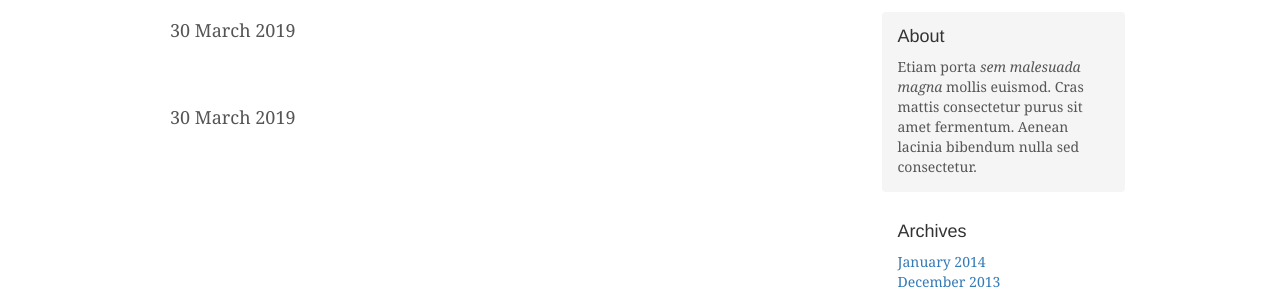
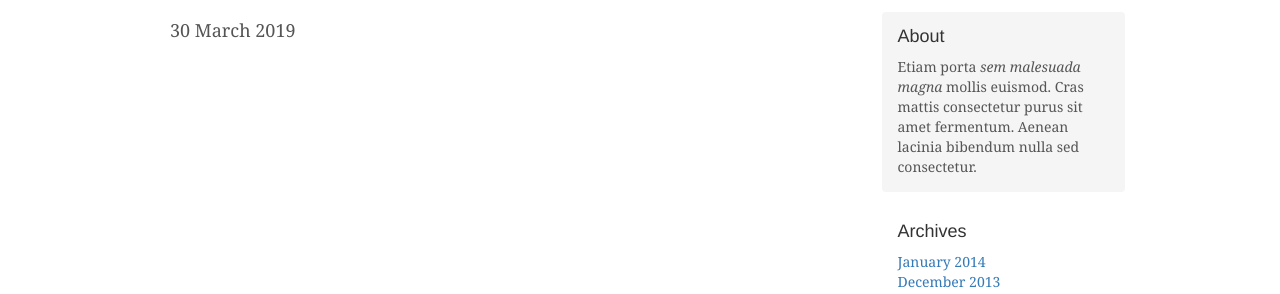
Before and after one commit to narimansnow/narimansnow.github.io, a Jekyll site: the page built from index1.html, in a window 1280 px wide. Shown: the part 212-506 px from the top of the page. Built offline with Jekyll 4.4.1, drawn with Linux system fonts in a browser that asks for light colours; nearby versions of some CDN libraries; library files that are not in the unit come from our copies.

Commit message:
Update index1.html

```diff
--- a/index1.html
+++ b/index1.html
@@ -1,17 +1,16 @@
 ---
 layout: default
 ---
-{% for post in site.categories.jekyll %}
+
 
 
 
 
 <div class="blog-post">
-            <h2 class="blog-post-title"><a href="{{postss.url|prepend: site.baseurl}}">{{ postss.title }}</a></h2>
+            <h2 class="blog-post-title"><a href="{{posts.url|prepend: site.baseurl}}">{{ posts.title }}</a></h2>
             <time class="post_date">30 March 2019</time>
 
- {{ postss.content }}
+ {{ posts.content }}
 
 
           </div>
-{% endfor %}
```
